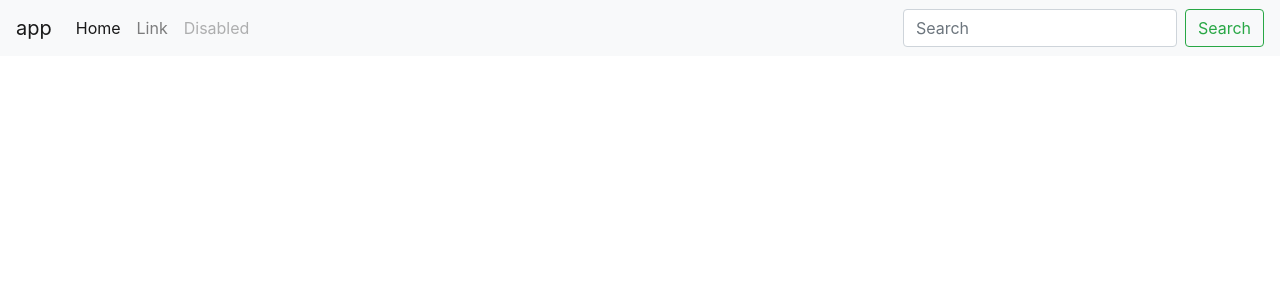
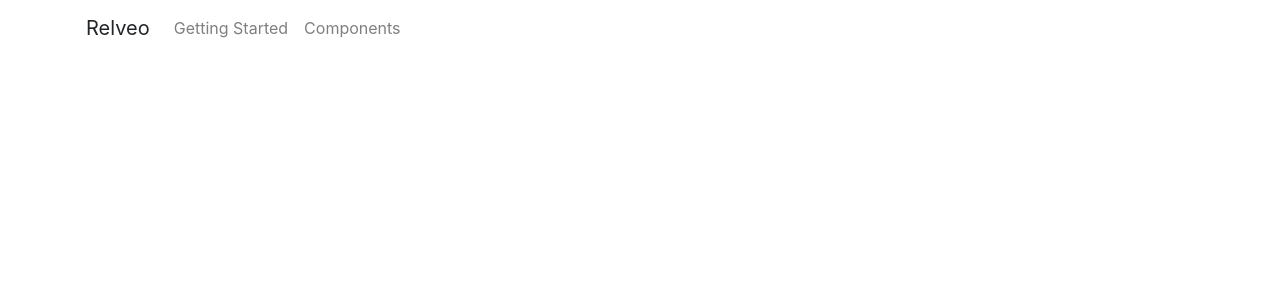
Before and after one commit to gitter-badger/relveo, an Angular app in the folder frontend/src/main/frontend/: page / in a window 1280 px wide. Shown: the top 300 px of the page. Built offline with nearby package versions, Linux system fonts and the light colour scheme.

Commit message:
fix collapse navbar

```diff
--- a/frontend/src/main/frontend/package.json
+++ b/frontend/src/main/frontend/package.json
@@ -4,7 +4,7 @@
   "license": "MIT",
   "scripts": {
     "ng": "ng",
-    "start": "ng serve",
+    "start": "ng serve --aot",
     "build": "ng build --prod",
     "test": "ng test",
     "lint": "ng lint",
--- a/frontend/src/main/frontend/src/app/app.component.html
+++ b/frontend/src/main/frontend/src/app/app.component.html
@@ -1,23 +1,25 @@
-<nav class="navbar navbar-expand-lg navbar-light bg-light">
-  <button class="navbar-toggler" type="button" data-toggle="collapse" data-target="#navbarTogglerDemo01" aria-controls="navbarTogglerDemo01" aria-expanded="false" aria-label="Toggle navigation">
+<div class="container" style="padding-left: 0; padding-right: 0;">
+  <header class="navbar navbar-light navbar-fixed-top navbar-expand-lg">
+
+    <a class="navbar-brand">{{title}}</a>
+
+    <button class="navbar-toggler navbar-toggler-right" type="button" (click)="navbarCollapsed = !navbarCollapsed"
+            [attr.aria-expanded]="!navbarCollapsed" aria-controls="navbarContent" aria-expanded="false" aria-label="Toggle navigation">
       <span class="navbar-toggler-icon"></span>
 </button>
-  <div class="collapse navbar-collapse" id="navbarTogglerDemo01">
-    <a class="navbar-brand" href="#">{{title}}</a>
-    <ul class="navbar-nav mr-auto mt-2 mt-lg-0">
-      <li class="nav-item active">
-        <a class="nav-link" href="#">Home <span class="sr-only">(current)</span></a>
+
+    <div class="navbar-collapse" [ngbCollapse]="navbarCollapsed" id="navbarContent">
+      <ul class="navbar-nav mr-auto">
+        <li class="nav-item" >
+          <a class="nav-link" >Getting Started</a>
         </li>
-      <li class="nav-item">
-        <a class="nav-link" href="#">Link</a>
+        <li class="nav-item" >
+          <a class="nav-link" >Components</a>
         </li>
-      <li class="nav-item">
-        <a class="nav-link disabled" href="#">Disabled</a>
+        <li class="nav-item d-lg-none"  >
+          <a class="nav-link" >link</a>
         </li>
       </ul>
-    <form class="form-inline my-2 my-lg-0">
-      <input class="form-control mr-sm-2" type="search" placeholder="Search" aria-label="Search">
-      <button class="btn btn-outline-success my-2 my-sm-0" type="submit">Search</button>
-    </form>
     </div>
-</nav>
+  </header>
+</div>
--- a/frontend/src/main/frontend/src/app/app.component.ts
+++ b/frontend/src/main/frontend/src/app/app.component.ts
@@ -6,5 +6,6 @@ import {Component} from '@angular/core';
   styleUrls: ['./app.component.css']
 })
 export class AppComponent {
-  title = 'app';
+  title = 'Relveo';
+  navbarCollapsed = true;
 }
--- a/frontend/src/main/frontend/src/app/app.module.ts
+++ b/frontend/src/main/frontend/src/app/app.module.ts
@@ -1,9 +1,8 @@
 import {BrowserModule} from '@angular/platform-browser';
 import {NgModule} from '@angular/core';
-
+import {NgbModule} from '@ng-bootstrap/ng-bootstrap';
 
 import {AppComponent} from './app.component';
-import {NgbModule} from "@ng-bootstrap/ng-bootstrap";
 
 
 @NgModule({
--- a/frontend/src/main/frontend/src/index.html
+++ b/frontend/src/main/frontend/src/index.html
@@ -1,5 +1,6 @@
 <!doctype html>
 <html lang="en">
+
 <head>
   <meta charset="utf-8">
   <title>Frontend</title>
@@ -7,9 +8,12 @@
 
   <meta name="viewport" content="width=device-width, initial-scale=1">
   <link rel="icon" type="image/x-icon" href="favicon.ico">
-  <link rel="stylesheet" href="https://maxcdn.bootstrapcdn.com/bootstrap/4.0.0/css/bootstrap.min.css" integrity="sha384-Gn5384xqQ1aoWXA+058RXPxPg6fy4IWvTNh0E263XmFcJlSAwiGgFAW/dAiS6JXm" crossorigin="anonymous">
+  <link rel="stylesheet" href="https://maxcdn.bootstrapcdn.com/bootstrap/4.0.0/css/bootstrap.min.css" integrity="sha384-Gn5384xqQ1aoWXA+058RXPxPg6fy4IWvTNh0E263XmFcJlSAwiGgFAW/dAiS6JXm"
+    crossorigin="anonymous">
 </head>
+
 <body>
   <app-root></app-root>
 </body>
+
 </html>
```
Also changed, not shown: 1 other file (tests, documents, lock files or other folders). Lines whose indentation alone changed are shown as unchanged.
